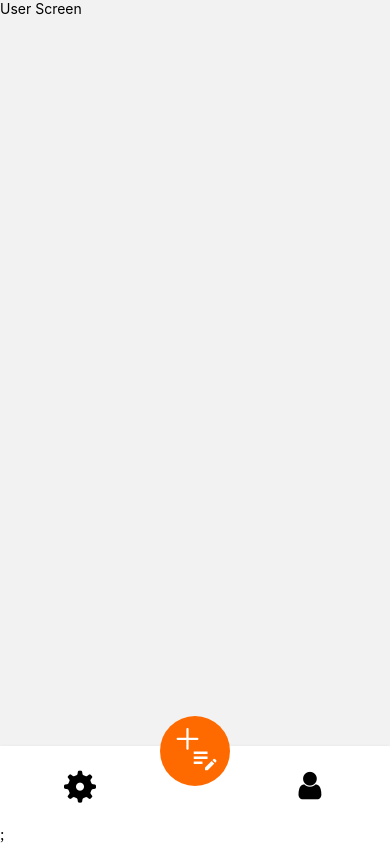
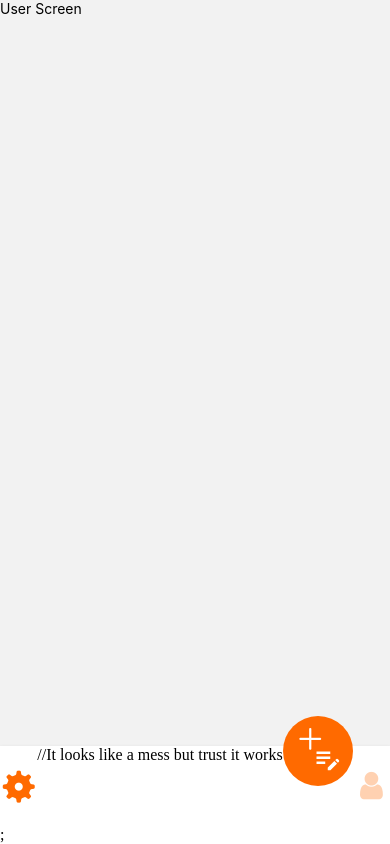
Before and after one commit to valm10/gymlog, a React Native app: screen /BottomRoutes in a window 390 px wide. Built offline with nearby package versions, Linux system fonts and the light colour scheme.

Commit message:
feat: added primary color to buttoms and opacity logic

```diff
--- a/src/components/CustomTabBar/index.tsx
+++ b/src/components/CustomTabBar/index.tsx
@@ -7,13 +7,26 @@ import {
   Ionicons,
   MaterialIcons,
 } from "@expo/vector-icons";
+import { themas } from "../../global/themes";
 
 export default ({ state, navigation }) => {
+  const go = (screenName: string) => {
+    navigation.navigate(screenName);
+  };
+
   return (
     <View style={styles.tabArea}>
-      <TouchableOpacity style={styles.tabItem}>
-        <Fontisto name="player-settings" style={{ fontSize: 32 }} />
+      <TouchableOpacity style={styles.tabItem} onPress={() => go("Settings")}>
+        <Fontisto
+          name="player-settings"
+          style={{
+            opacity: state.index === 0 ? 1 : 0.3,
+            color: themas.colors.primary,
+            fontSize: 32,
+          }}
+        />
       </TouchableOpacity>
+      //It looks like a mess but trust it works
       <TouchableOpacity style={styles.tabItemButtom}>
         <View style={{ width: "100%", left: 10, top: 4 }}>
           <Ionicons name="add" size={35} color={"#FFF"} />
@@ -29,8 +42,15 @@ export default ({ state, navigation }) => {
           <MaterialIcons name="edit-note" size={30} style={{ color: "#FFF" }} />
         </View>
       </TouchableOpacity>
-      <TouchableOpacity style={styles.tabItem}>
-        <FontAwesome name="user" style={{ fontSize: 32 }} />
+      <TouchableOpacity style={styles.tabItem} onPress={() => go("User")}>
+        <FontAwesome
+          name="user"
+          style={{
+            opacity: state.index === 1 ? 1 : 0.3,
+            color: themas.colors.primary,
+            fontSize: 32,
+          }}
+        />
       </TouchableOpacity>
     </View>
   );
```
